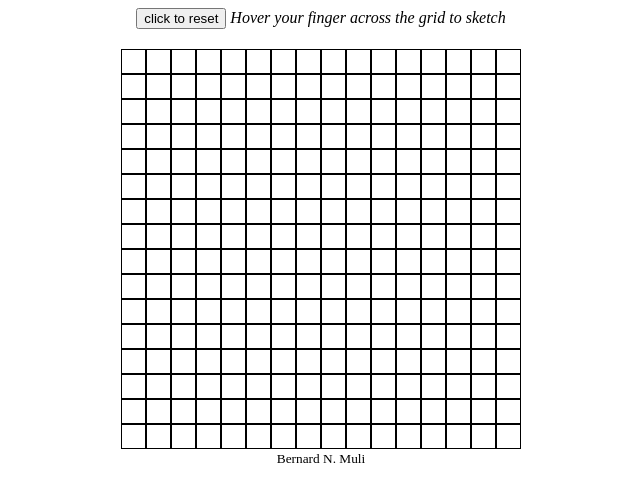
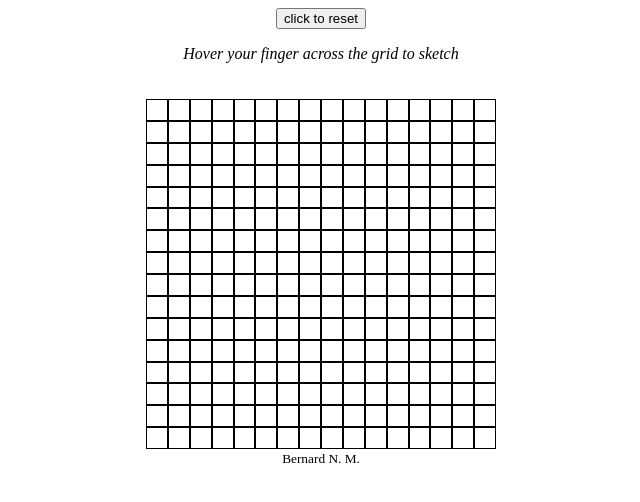
Before and after one commit to The-Icon-debug/etch-a-sketch, a plain HTML site: page index.html in a window 1280 px wide. Shown: the whole page, without its empty margins (319-959 px from the left). Drawn offline with Linux system fonts and the light colour scheme.

Commit message:
a little modification

```diff
--- a/index.html
+++ b/index.html
@@ -9,10 +9,10 @@
 </head>
 <body>
     <button type="button" id="reset-btn">click to reset</button>
-    <em>Hover your finger across the grid to sketch</em>
+    <p><em>Hover your finger across the grid to sketch</em></p>
     <div id="root"></div>
 
-    <small>Bernard N. Muli</small>
+    <small>Bernard N. M.</small>
     <script src="./index.js"></script>
 </body>
 </html>
--- a/index.js
+++ b/index.js
@@ -2,7 +2,7 @@
 const root = document.getElementById("root")
 const wrapper = document.createElement("div")
 //const box = `<div></div>` //cannot use append method on this HTML template
-wrapper.style.cssText = `display: grid; grid-template-columns: repeat(16, 1fr); width: 400px; height: 400px;`
+wrapper.style.cssText = `display: grid; grid-template-columns: repeat(16, 1fr); width: 350px; height: 350px;`
 
 for(let i = 0; i < 256; i++){
     const etch = document.createElement("div")
@@ -12,6 +12,7 @@ for(let i = 0; i < 256; i++){
     let b = getRandomNumber()
     let g = getRandomNumber()
     e.target.style.backgroundColor = `rgb(${r},${g},${b})`
+    e.target.innerHTML = `cool huh!`
 })
 wrapper.appendChild(etch)
 }
@@ -23,7 +24,7 @@ resetBtn.addEventListener("click", () =>{
     const gridcols = Number.parseInt(prompt("Please enter a number between 1 and 100: "))
     const gridSize = gridcols ** 2
     const wrapperOne = document.createElement("div")
-    wrapperOne.style.cssText = `display: grid; grid-template-columns: repeat(${gridcols}, 1fr); width: 400px; height: 400px;`
+    wrapperOne.style.cssText = `display: grid; grid-template-columns: repeat(${gridcols}, 1fr); width: 350px; height: 350px;`
     for(let i = 0; i < gridSize; i++){
         const etch = document.createElement("div")
         etch.style.cssText = `border: 1px black solid;`
@@ -32,6 +33,7 @@ resetBtn.addEventListener("click", () =>{
         let b = getRandomNumber()
         let g = getRandomNumber()
         e.target.style.backgroundColor = `rgb(${r},${g},${b})`
+        e.target.innerHTML = `Hmm!`
     })
     wrapperOne.appendChild(etch)
     }
```
